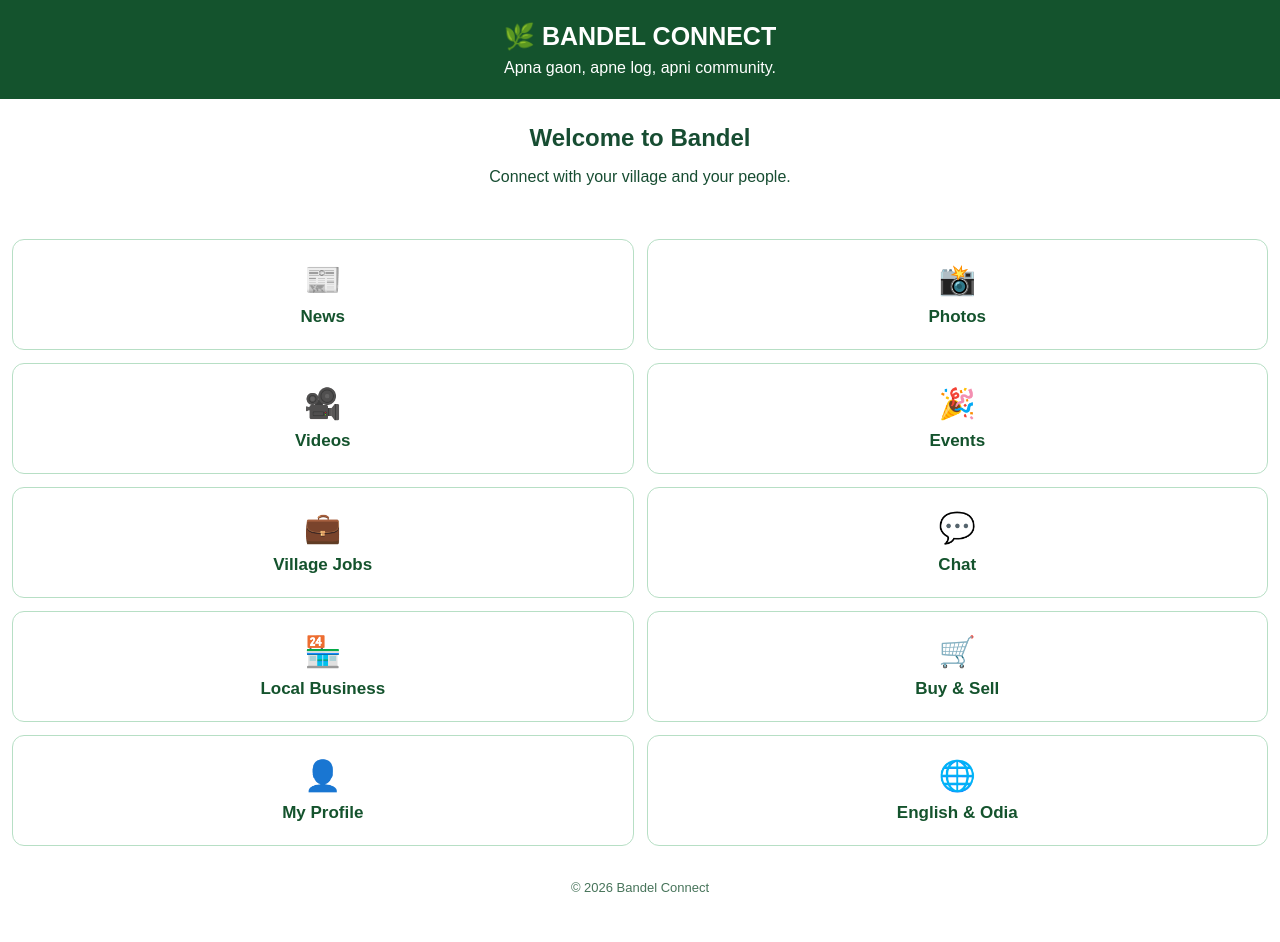
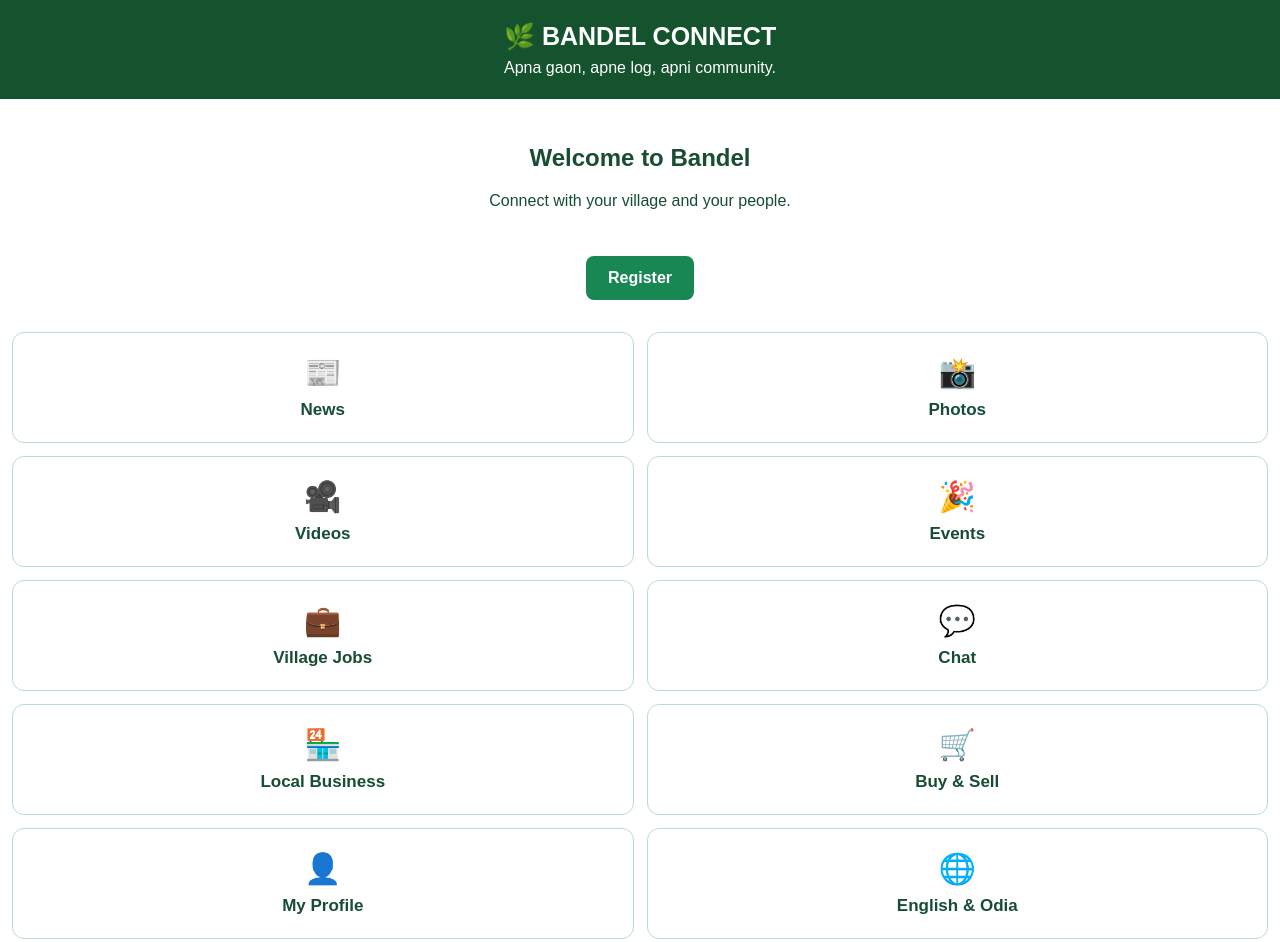
Before and after one commit to trinathdev/bandel-connect, a plain HTML site: page index.html in a window 1280 px wide. Shown: the top 942 px of the page. Before the commit the page ends 917 px from the top, so only its background shows below. Drawn offline with Linux system fonts and the light colour scheme.

Commit message:
Add registration button

```diff
--- a/index.html
+++ b/index.html
@@ -7,14 +7,15 @@
 <title>Bandel Connect</title>
 <style>
 *{box-sizing:border-box}
-body{margin:0;font-family:Arial,sans-serif;background:#fff;color:#174d32}
+body{margin:0;font-family:Arial,sans-serif;background:white;color:#174d32}
 header{background:#14532d;color:white;padding:22px 15px;text-align:center}
 header h1{margin:0;font-size:25px}
 header p{margin:8px 0 0}
 .welcome{text-align:center;padding:25px 12px}
-.welcome h2{margin:0 0 8px}
+.actions{display:flex;justify-content:center;gap:12px;padding:5px 15px 20px}
+.actions a{background:#198754;color:white;text-decoration:none;padding:13px 22px;border-radius:8px;font-weight:bold}
 .grid{display:grid;grid-template-columns:repeat(2,1fr);gap:13px;padding:12px}
-.item{border:1px solid #b7dfc5;border-radius:12px;padding:22px 8px;text-align:center;color:#14532d;background:#fff;font-size:17px;font-weight:bold}
+.item{border:1px solid #b7dfc5;border-radius:12px;padding:22px 8px;text-align:center;font-size:17px;font-weight:bold}
 .item span{display:block;font-size:30px;margin-bottom:10px}
 footer{text-align:center;padding:22px;color:#47745a;font-size:13px}
 </style>
@@ -28,6 +29,9 @@ footer{text-align:center;padding:22px;color:#47745a;font-size:13px}
 <h2>Welcome to Bandel</h2>
 <p>Connect with your village and your people.</p>
 </section>
+<div class="actions">
+<a href="register.html">Register</a>
+</div>
 <main class="grid">
 <div class="item"><span>📰</span>News</div>
 <div class="item"><span>📸</span>Photos</div>
```
